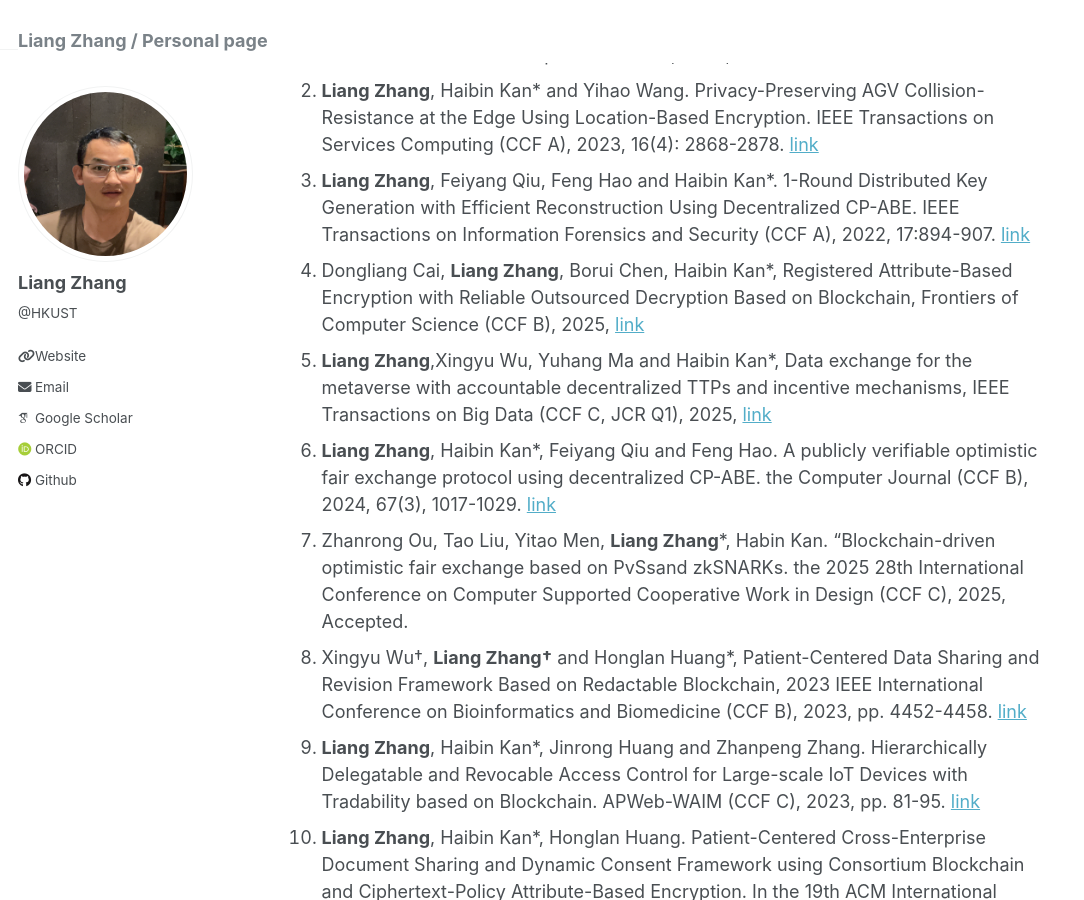
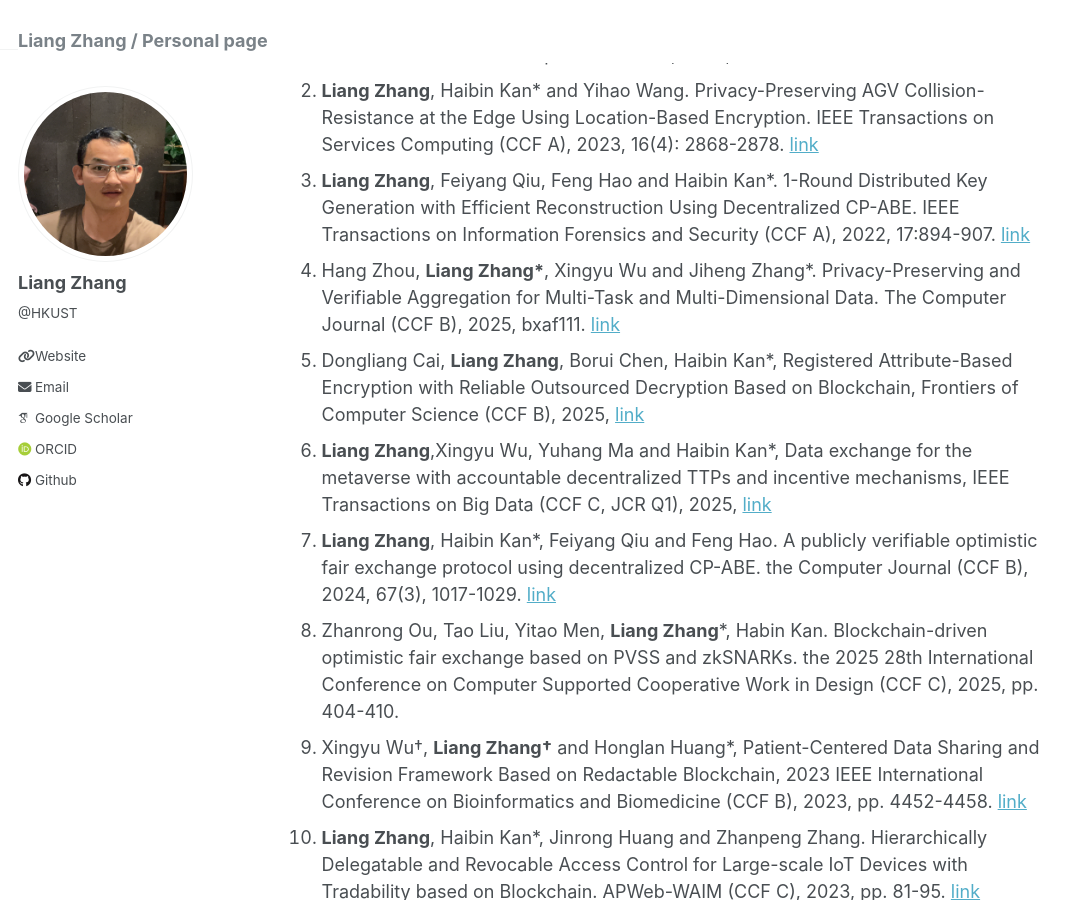
Before and after one commit to scottocs/scottocs.github.io, a Jekyll site: the page built from _pages/about.md, in a window 1280 px wide and 900 px high, scrolled down 779 px. Shown: the whole window, without its empty margins (0-1084 px from the left). Built offline with Jekyll 4.4.1, drawn with Linux system fonts in a browser that asks for light colours; some web fonts are replaced.

Commit message:
Privacy-Preserving and Verifiable Aggregation for Multi-Task and Multi-Dimensional Data

```diff
--- a/_pages/about.md
+++ b/_pages/about.md
@@ -32,10 +32,11 @@ Selected Publications
 1. **Liang Zhang**, Zhanrong Ou, Changhui Hu, Haibin Kan* and Jiheng Zhang. Data sharing in the metaverse with key abuse resistance based on decentralized CP-ABE. IEEE Transactions on Computers (CCF A), 2024, 74(3):901-914. [link](https://ieeexplore.ieee.org/abstract/document/10778270)
 1. **Liang Zhang**, Haibin Kan* and Yihao Wang. Privacy-Preserving AGV Collision-Resistance at the Edge Using Location-Based Encryption. IEEE Transactions on Services Computing (CCF A), 2023, 16(4): 2868-2878. [link](https://ieeexplore.ieee.org/document/10012042)
 1. **Liang Zhang**, Feiyang Qiu, Feng Hao and Haibin Kan*. 1-Round Distributed Key Generation with Efficient Reconstruction Using Decentralized CP-ABE. IEEE Transactions on Information Forensics and Security (CCF A), 2022, 17:894-907.  [link](https://ieeexplore.ieee.org/document/9715067)
+1. Hang Zhou, **Liang Zhang\***, Xingyu Wu and Jiheng Zhang*. Privacy-Preserving and Verifiable Aggregation for Multi-Task and Multi-Dimensional Data. The Computer Journal (CCF B), 2025, bxaf111. [link](https://doi.org/10.1093/comjnl/bxaf111)
 1. Dongliang Cai, **Liang Zhang**, Borui Chen, Haibin Kan*, Registered Attribute-Based Encryption with Reliable Outsourced Decryption Based on Blockchain, Frontiers of Computer Science (CCF B), 2025, [link](https://doi.org/10.1007/s11704-025-50707-3)
 1. **Liang Zhang**,Xingyu Wu, Yuhang Ma and Haibin Kan*, Data exchange for the metaverse with accountable decentralized TTPs and incentive mechanisms, IEEE Transactions on Big Data (CCF C, JCR Q1), 2025, [link](https://ieeexplore.ieee.org/abstract/document/10854874)
 1. **Liang Zhang**, Haibin Kan*, Feiyang Qiu and Feng Hao. A publicly verifiable optimistic fair exchange protocol using decentralized CP-ABE. the Computer Journal (CCF B), 2024, 67(3), 1017-1029. [link](https://academic.oup.com/comjnl/article-abstract/67/3/1017/7135811)
-1. Zhanrong Ou, Tao Liu, Yitao Men, **Liang Zhang**\*, Habin Kan. "Blockchain-driven optimistic fair exchange based on PvSsand zkSNARKs. the 2025 28th International Conference on Computer Supported Cooperative Work in Design (CCF C), 2025, Accepted.
+1. Zhanrong Ou, Tao Liu, Yitao Men, **Liang Zhang**\*, Habin Kan. Blockchain-driven optimistic fair exchange based on PVSS and zkSNARKs. the 2025 28th International Conference on Computer Supported Cooperative Work in Design (CCF C), 2025, pp. 404-410.
 1. Xingyu Wu†, **Liang Zhang†** and Honglan Huang*, Patient-Centered Data Sharing and Revision Framework Based on Redactable Blockchain, 2023 IEEE International Conference on Bioinformatics and Biomedicine (CCF B), 2023, pp. 4452-4458. [link](https://www.computer.org/csdl/proceedings-article/bibm/2023/10385627/1TOaLhlE9xK)
 1. **Liang Zhang**, Haibin Kan*, Jinrong Huang and Zhanpeng Zhang. Hierarchically Delegatable and Revocable Access Control for Large-scale IoT Devices with Tradability based on Blockchain. APWeb-WAIM (CCF C), 2023, pp. 81-95. [link](https://link.springer.com/chapter/10.1007/978-981-97-2303-4_6)
 1. **Liang Zhang**, Haibin Kan*, Honglan Huang. Patient-Centered Cross-Enterprise Document Sharing and Dynamic Consent Framework using Consortium Blockchain and Ciphertext-Policy Attribute-Based Encryption. In the 19th ACM International Conference on Computing Frontiers (CCF C), 2022, pp. 58-66. [link](https://dl.acm.org/doi/abs/10.1145/3528416.3530228)
```
